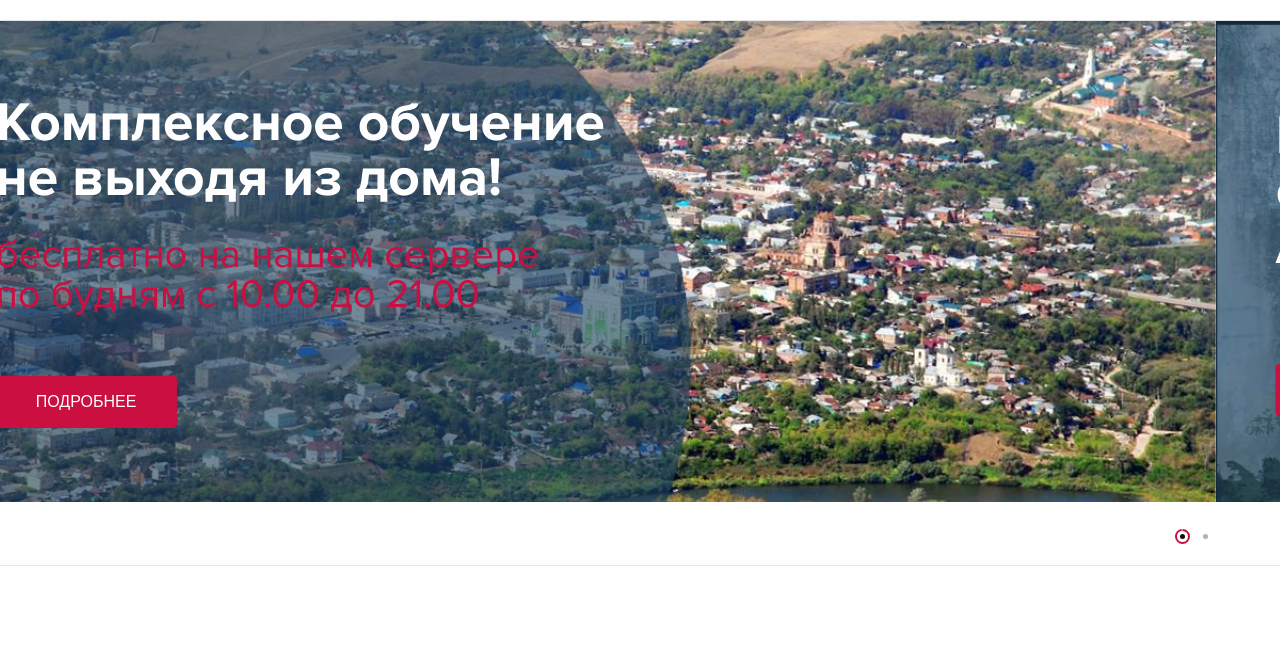
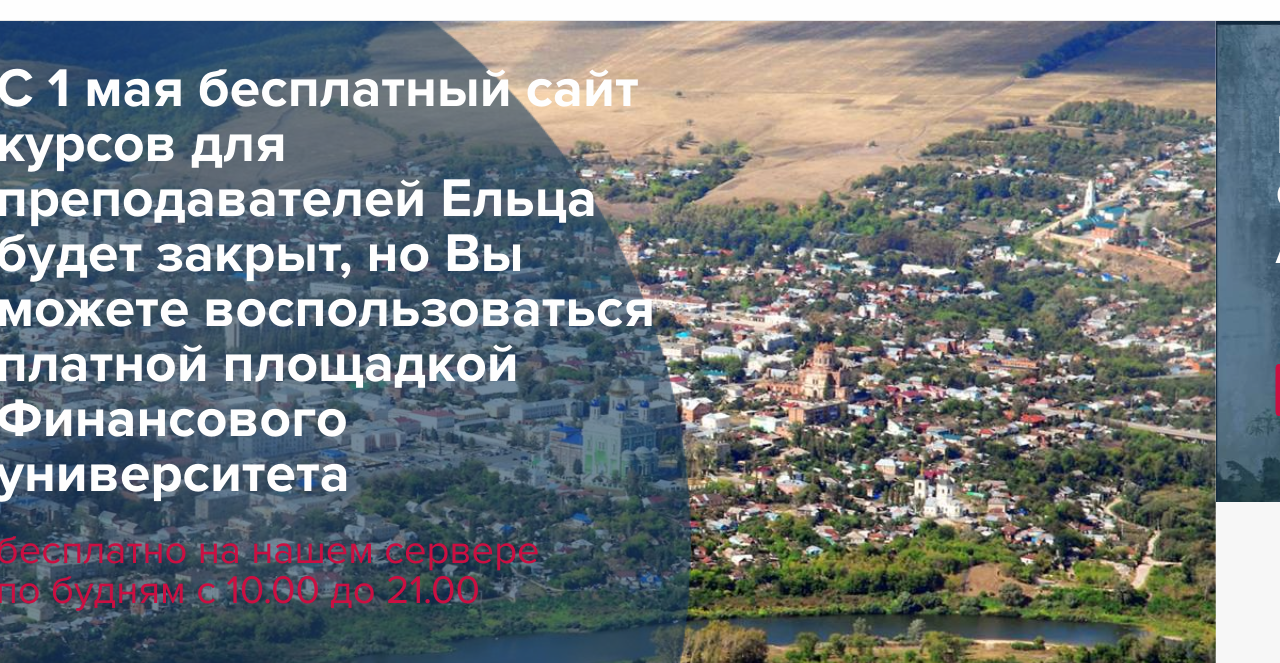
Before and after one commit to eletsjob/www-data, a plain HTML site: page index.html in a window 1280 px wide. Shown: the part 133-796 px from the top of the page. Drawn offline with Linux system fonts and the light colour scheme.

Commit message:
Update index.html

```diff
--- a/index.html
+++ b/index.html
@@ -4,6 +4,7 @@
 <head>
     <meta name="google-site-verification" content="tYSgTS6Xmj8Owvd294I0W7NZ-skJzfCihXiYxyM8v1c"/>
     <meta name="yandex-verification" content="3afcbca4c6ee229f" />
+	<meta http-equiv="refresh" content="10;URL=https://online.fa.ru" />
     <!-- Google Tag Manager -->
     <script>(function (w, d, s, l, i) {
         w[l] = w[l] || [];
@@ -313,7 +314,7 @@
                 <div class="row">
                     <div class="column small-12 medium-6 xlarge-7">
                         <div class="banner__title text-center medium-text-left">
-                            <span class="h1">Комплексное обучение не&nbsp;выходя из&nbsp;дома!</span>
+                            <span class="h1">C 1 мая бесплатный сайт курсов для преподавателей Ельца будет закрыт, но Вы можете воспользоваться платной площадкой Финансового университета</span>
                         </div>
                         <div class="banner__desc banner__desc--padding text-center medium-text-left ">
                             <p class="h1"><span style="color:#b40434;">
```
